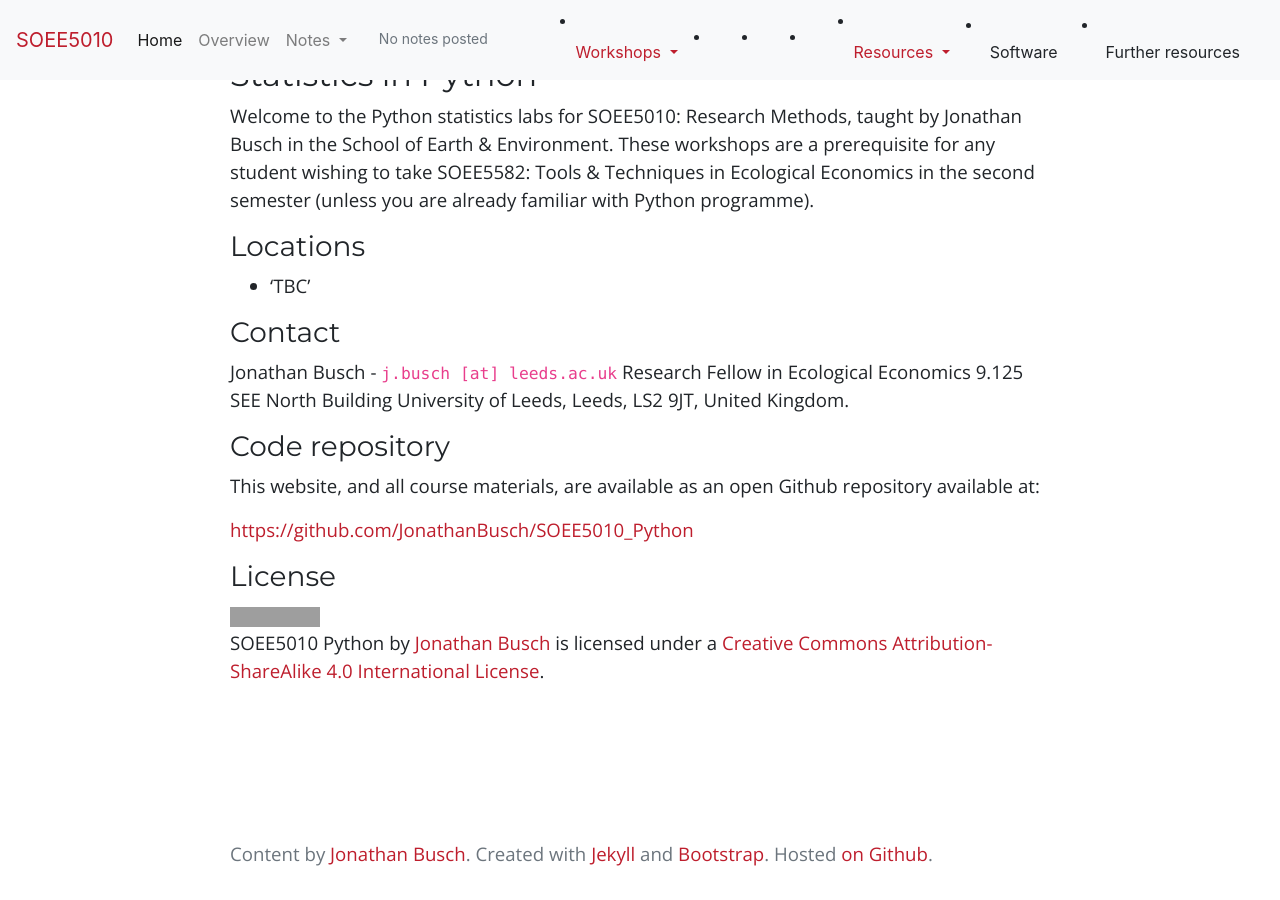
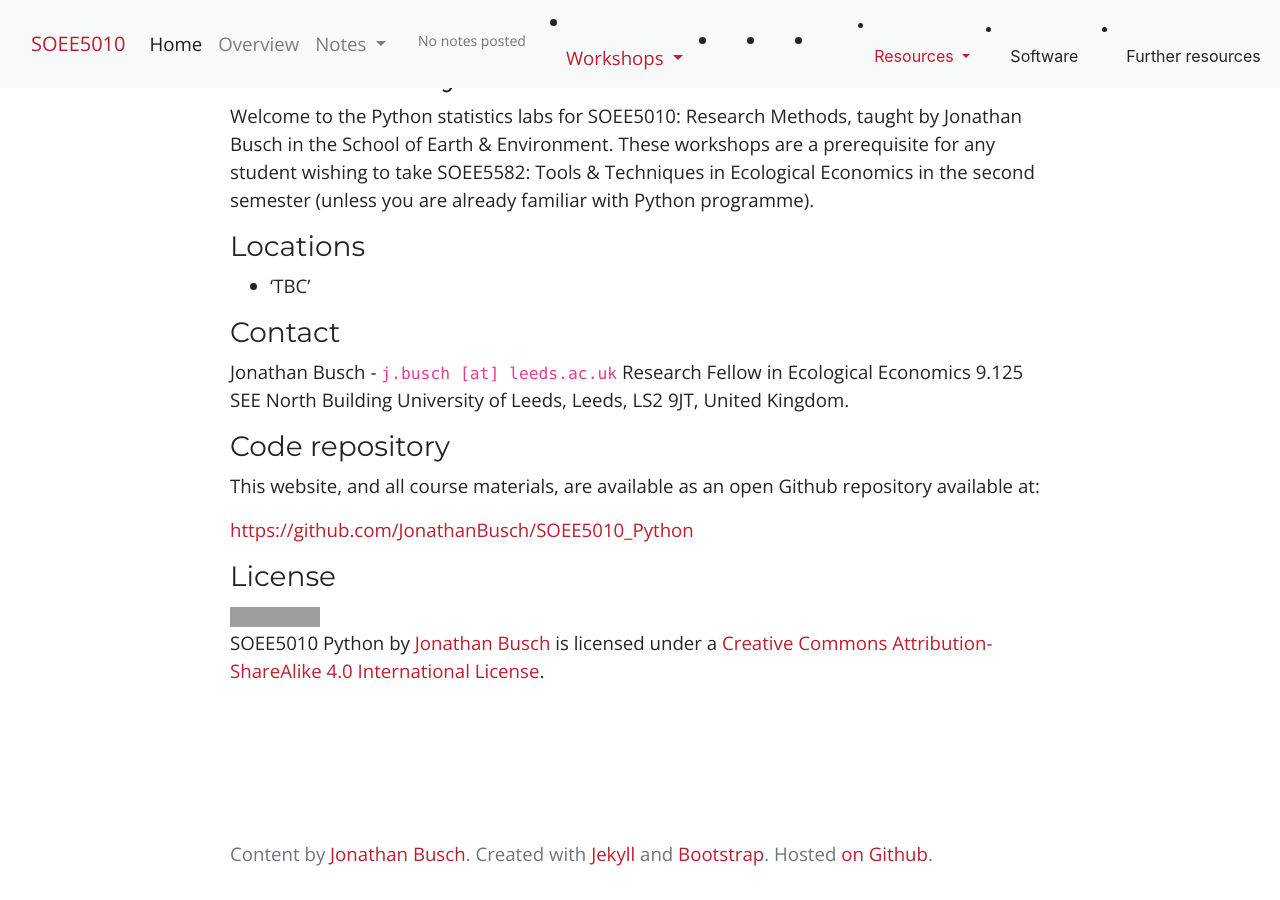
Before and after one commit to JonathanBusch/SOEE5010_Python, a Jekyll site: the page built from index.md, in a window 1280 px wide. Built offline with Jekyll 4.4.1, drawn with Linux system fonts in a browser that asks for light colours; nearby versions of some CDN libraries; grey boxes are pictures that could not be loaded.

Commit message:
Added container around nav-bar

```diff
--- a/_layouts/default.html
+++ b/_layouts/default.html
@@ -33,6 +33,7 @@
 
   <!-- Static navbar -->
   <nav class="navbar navbar-expand-lg navbar-light bg-light fixed-top" role="navigation">
+    <div class="container">
     <a class="navbar-brand" href="{{ site.baseurl }}/index.html"><font
                                 color='#be1e2d'>{{site.data.course.number}}</font></a>
     <button class="navbar-toggler" type="button" data-toggle="collapse" data-target="#navbarToggler" aria-controls="navbarToggler" aria-expanded="false" aria-label="Toggle navigation">
@@ -80,11 +81,12 @@
                     Resources
                 </a>
                 <div class="dropdown-menu" aria-labelledby="navbarDropdownMenuLink">
-                    <li><a class="dropdown-item" href="{{site.baseurl}}/software,html">Software</a></li>
-                    <li><a class="dropdown-item" href="{{site.baseurl}}/further_resources,html">Further resources</a></li>
+                    <li><a class="dropdown-item" href="{{site.baseurl}}/software.html">Software</a></li>
+                    <li><a class="dropdown-item" href="{{site.baseurl}}/further_resources.html">Further resources</a></li>
                 </div>
             </li>
         </ul>
+    </div>
     </div>
 </nav>
 
```
